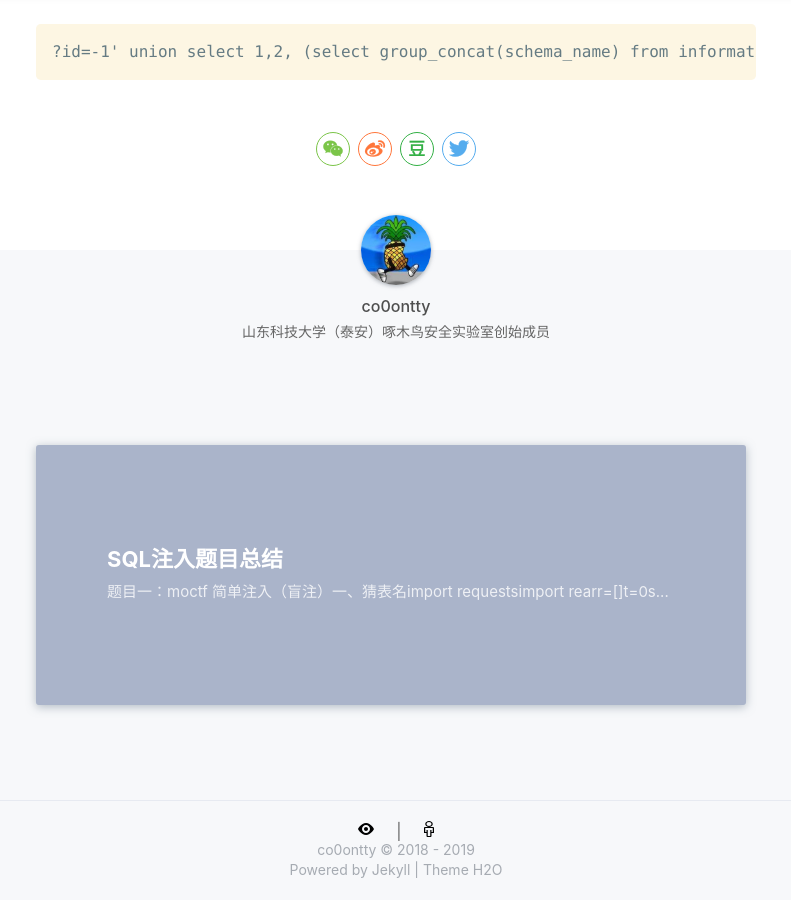
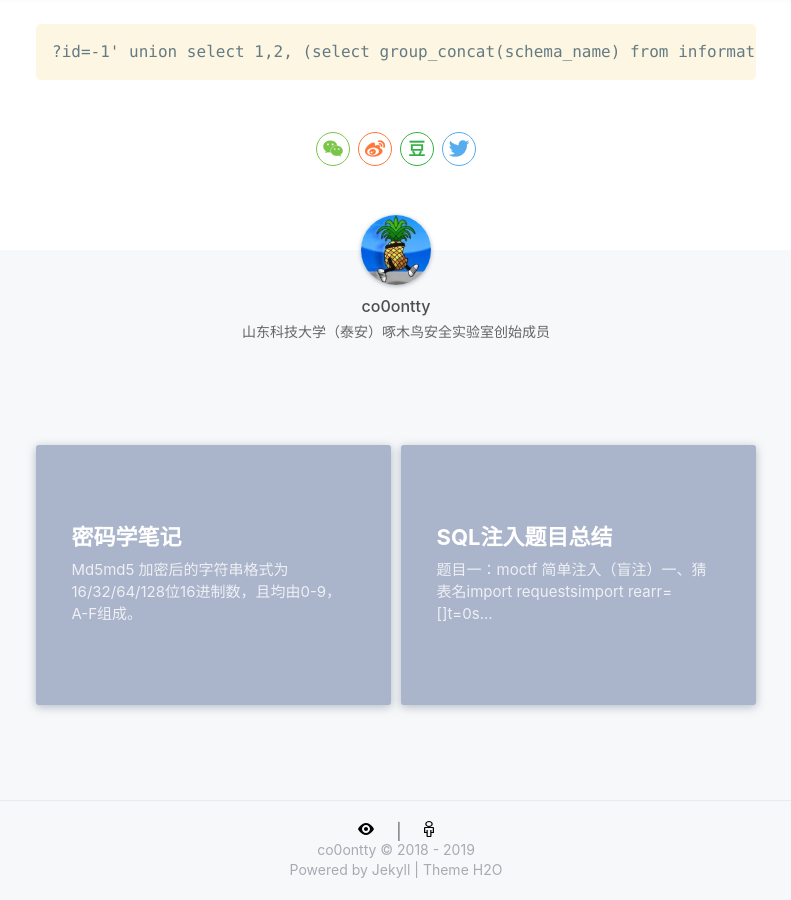
Before and after one commit to co0ontty/co0ontty.github.io, a Jekyll site: the page built from _posts/2019-3-18-sqlilabs.md, in a window 1280 px wide and 900 px high, scrolled down 1429 px. Shown: the whole window, without its empty margins (244-1035 px from the left). Built offline with Jekyll 4.4.1, drawn with Linux system fonts in a browser that asks for light colours; nearby versions of some CDN libraries; comment, search, counter and statistics services are not loaded; a style sheet for code colours, icons or effects is not loaded; some of the changed text lies outside the part shown.

Commit message:
changedate

```diff
--- /dev/null
+++ b/_posts/2019-3-19-crypto.md
@@ -0,0 +1,11 @@
+---
+layout: post
+title: "密码学笔记"
+date: 2019-3-19 20:49:43
+author: co0ontty
+categories: CTF ALL
+tags: CTF ALL
+describe: 密码学学习笔记
+---
+## Md5
+md5 加密后的字符串格式为16/32/64/128位16进制数，且均由0-9，A-F组成。
```
Also changed, not shown: _posts/2019-3-13-Allweb.md (renamed from _posts/2019-4-13-Allweb.md, +1 -1 lines), _posts/2019-3-17-sqlinj.md (renamed from _posts/2019-4-17-sqlinj.md, +1 -1 lines), _posts/2019-3-18-sqlilabs.md (renamed from _posts/2019-4-18-sqlilabs.md, +1 -1 lines).
